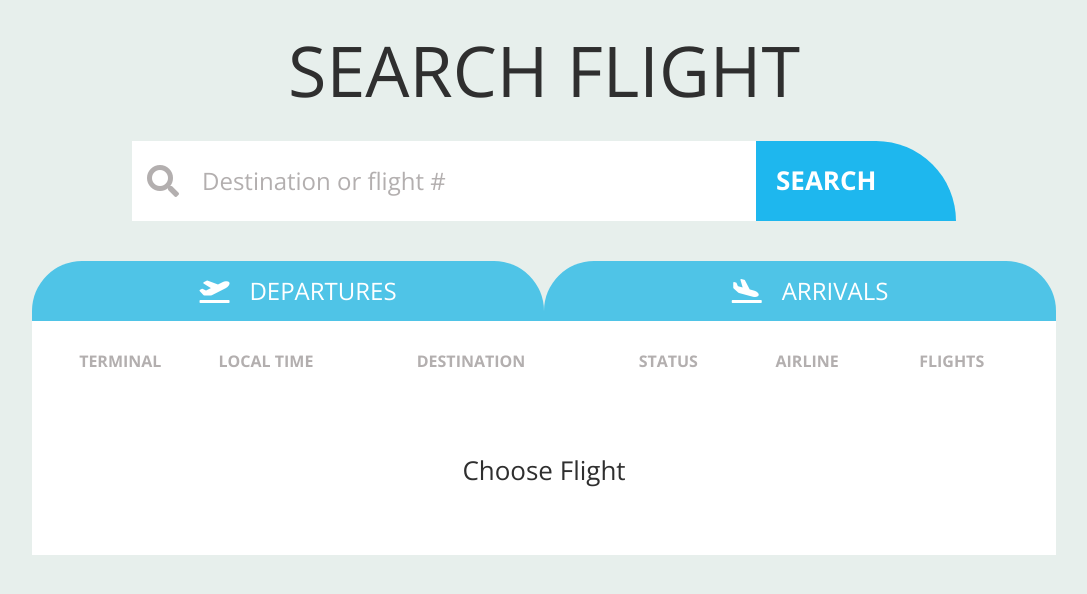
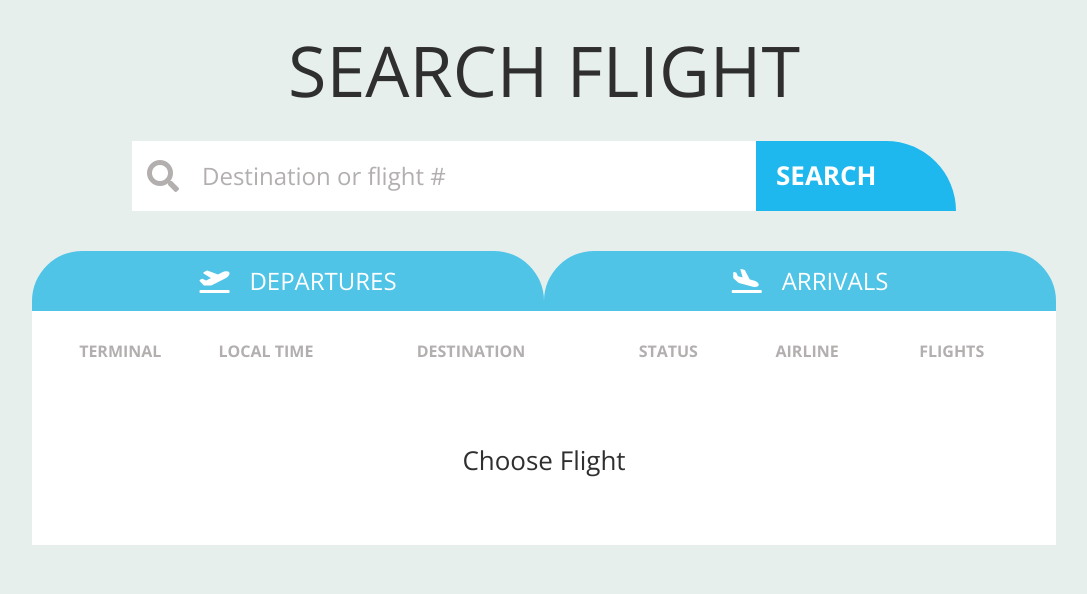
Before and after one commit to AlexKlyde/airport-project, a React app: page / in a window 1280 px wide. Shown: the top 594 px of the page, without its empty margins (96-1183 px from the left). Built offline with nearby package versions, Linux system fonts and the light colour scheme.

Commit message:
changed height input

```diff
--- a/src/features/flights/components/search-form/searchForm.scss
+++ b/src/features/flights/components/search-form/searchForm.scss
@@ -14,7 +14,7 @@
 
   &__input {
     width: calc(100% - 200px);
-    height: 80px;
+    height: 70px;
     padding-left: 70px;
     border: none;
     outline: none;
@@ -29,7 +29,7 @@
 
   &__btn {
     width: 200px;
-    height: 80px;
+    height: 70px;
     border: none;
     outline: none;
     background-color: #1eb7ee;
```
